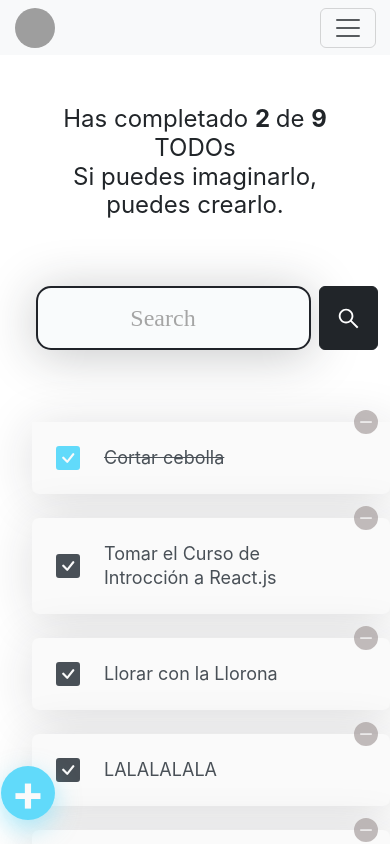
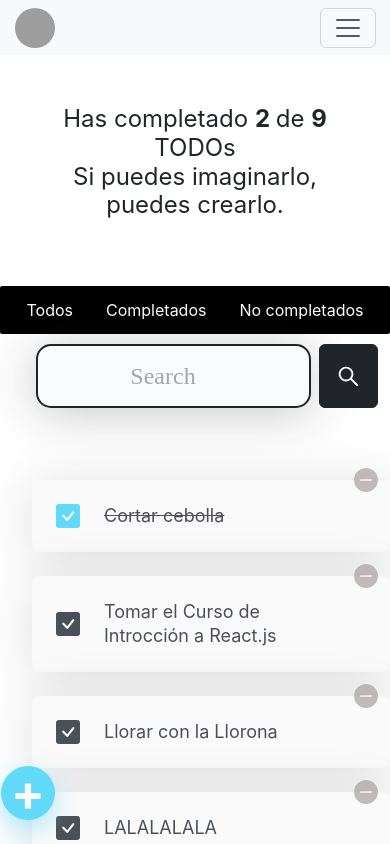
Before and after one commit to platzi/curso-react-intro, a React (Create React App) app: page / in a window 390 px wide. Shown: the top 844 px of the page. Built offline with nearby package versions, Linux system fonts and the light colour scheme; grey boxes are pictures that could not be loaded.

Commit message:
estilos del filtro o sección de todos Completos y no completados

```diff
--- a/src/App.js
+++ b/src/App.js
@@ -7,6 +7,7 @@ import { CreateTodoButton } from './CreateTodoButton';
 import { Nadvar } from './Nadvar';
 import { Footer } from './Footer';
 import { Graficos } from './Graficos';
+import { Filtros } from './Filtros';
 import './App.css';
 
 
@@ -110,10 +111,13 @@ function App() {
         total={totalTodos}
         motivationalPhrase={motivationalPhrase}
         />
+        <Filtros/>
+
         <TodoSearch
           searchValue={searchValue}
           setSearchValue={setSearchValue}
         />
+
 
         <div className="container1">
           <TodoList>
--- /dev/null
+++ b/src/Filtros.css
@@ -0,0 +1,44 @@
+.filter{
+    display: flex;
+    justify-content: center;
+}
+
+.container__filter{
+    padding: 10px;
+    text-align: center;
+    background-color: black;
+    color: white;
+    display: flex;
+    justify-content: space-around;
+    margin-bottom: 10px;
+    width: 72%;
+    height: auto;
+    border-radius: 10px;
+}
+
+.filter__option{
+    margin: auto;
+    width: auto;
+    padding: 2px 10px;
+}
+
+
+.filter__option:hover{
+    color: #a5c6c4;
+    border: 4px solid black;
+}
+
+/*hover*/
+/* CSS para pantallas pequeñas(768px o menos) */
+@media (max-width: 768px) {
+    .container__filter{
+        padding: 10px;
+        text-align: center;
+        background-color: black;
+        color: white;
+        display: flex;
+        justify-content: space-around;
+        width: 100%;
+        border-radius: 2px;
+    }
+  }
--- /dev/null
+++ b/src/Filtros.js
@@ -0,0 +1,16 @@
+import React from 'react';
+import './Filtros.css';
+
+function Filtros() {
+  return (
+    <section className='filter'>
+        <li className='container__filter'>
+            <spa className="filter__option">Todos</spa>
+            <span className="filter__option filter__option--completed">Completados</span>
+            <span className="filter__option filter__option--no-completed">No completados</span>
+        </li>
+    </section>
+  )
+}
+
+export { Filtros };
```
